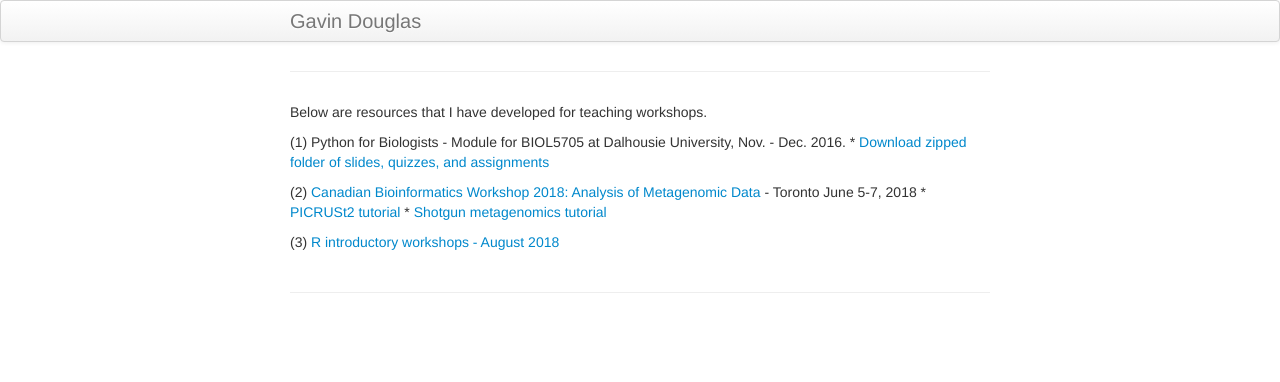
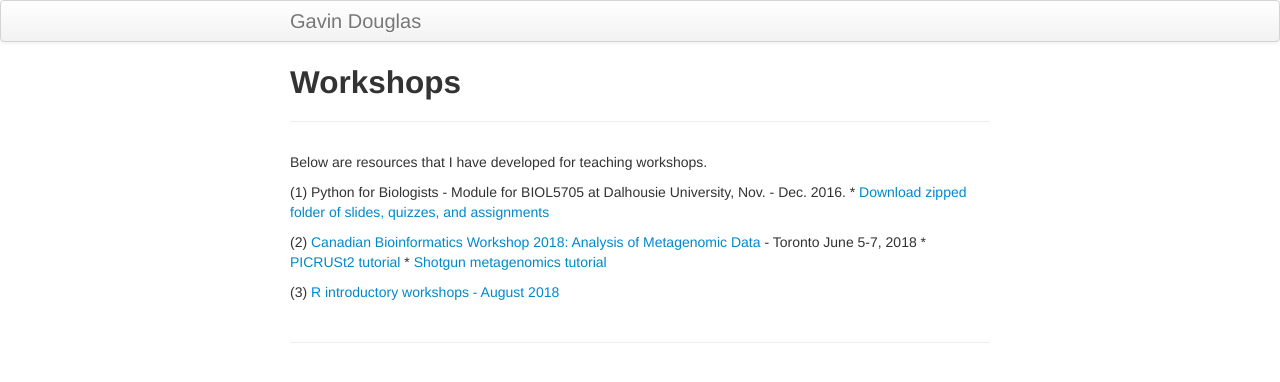
Before and after one commit to gavinmdouglas/gavinmdouglas.github.io, a Jekyll site: the page built from pages/workshops.md, in a window 1280 px wide. Shown: the top 382 px of the page. Built offline with Jekyll 4.4.1, drawn with Linux system fonts in a browser that asks for light colours; our own code applies the rules of GitHub Pages for plain Markdown files.

Commit message:
moved pages to new dir and added headers to md files

```diff
--- a/assets/workshops/workshops.md
+++ b/pages/workshops.md
@@ -1,10 +1,15 @@
+---
+layout: page
+title: Workshops
+---
+
 Below are resources that I have developed for teaching workshops.
 
 (1) Python for Biologists - Module for BIOL5705 at Dalhousie University, Nov. - Dec. 2016.
-	* [Download zipped folder of slides, quizzes, and assignments](python_for_biologists_2016.zip)
+	* [Download zipped folder of slides, quizzes, and assignments](assests/workshops/python_for_biologists_2016.zip)
 
 (2) [Canadian Bioinformatics Workshop 2018: Analysis of Metagenomic Data](https://github.com/bioinformaticsdotca/Metagenomics_2018/blob/master/main_metagenomics.md) - Toronto June 5-7, 2018
 	* [PICRUSt2 tutorial](https://github.com/LangilleLab/microbiome_helper/wiki/CBW-2018-PICRUSt2-Tutorial)
 	* [Shotgun metagenomics tutorial](https://github.com/LangilleLab/microbiome_helper/wiki/CBW-2018-Metagenomic-Taxonomic-and-Functional-Composition-Tutorial)
 
-(3) [R introductory workshops - August 2018](R_workshops/R_workshops.md)
+(3) [R introductory workshops - August 2018](pages/R_workshops.md)
```
Also changed, not shown: index.md (+1 -1 lines), pages/R_workshops.md (renamed from assets/workshops/R_workshops/R_workshops.md, +5 -0 lines).
